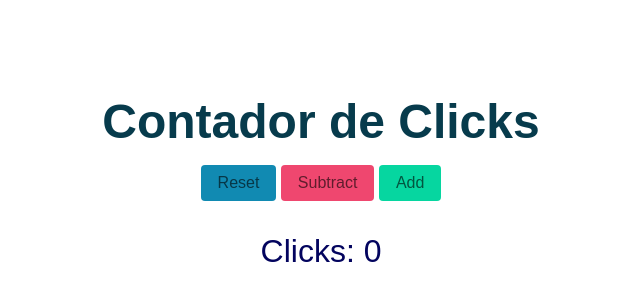
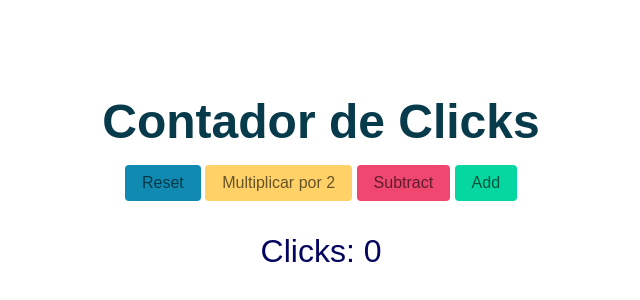
Before and after one commit to kevinick/second-project-git, a plain HTML site: page index.html in a window 1280 px wide. Shown: the part 234-534 px from the top of the page, without its empty margins (319-959 px from the left). Drawn offline with Linux system fonts and the light colour scheme.

Commit message:
functionality for product number

```diff
--- a/index.html
+++ b/index.html
@@ -13,6 +13,7 @@
     <h1 class="title">Contador de Clicks</h1>
     <div class="wrapper-btn">
       <button class="btn btn--reset" type="button" onClick="">Reset</button>
+      <button class="btn btn--multi" type="button" onClick="multi()">Multiplicar por 2</button>
       <button class="btn btn--subtraction" type="button" onClick="">Subtract</button>
       <button class="btn btn--addition" type="button" onClick="onClick()">Add</button>
     </div>
--- a/main.js
+++ b/main.js
@@ -4,3 +4,7 @@ function onClick() {
   clicks += 1;
   document.getElementById("clicks").innerHTML = clicks;
 }
+function multi() {
+  clicks *= 2;
+  document.getElementById("clicks").innerHTML = clicks;
+}
--- a/style.css
+++ b/style.css
@@ -67,3 +67,12 @@ body {
 .btn--reset:hover {
   box-shadow: 2px 2px 3px var(--dark);
 }
+
+.btn--multi {
+  background-color: var(--sunglow);
+  color: var(--dark);
+}
+
+.btn--multi:hover {
+  box-shadow: 2px 2px 3px var(--dark);
+}
```
